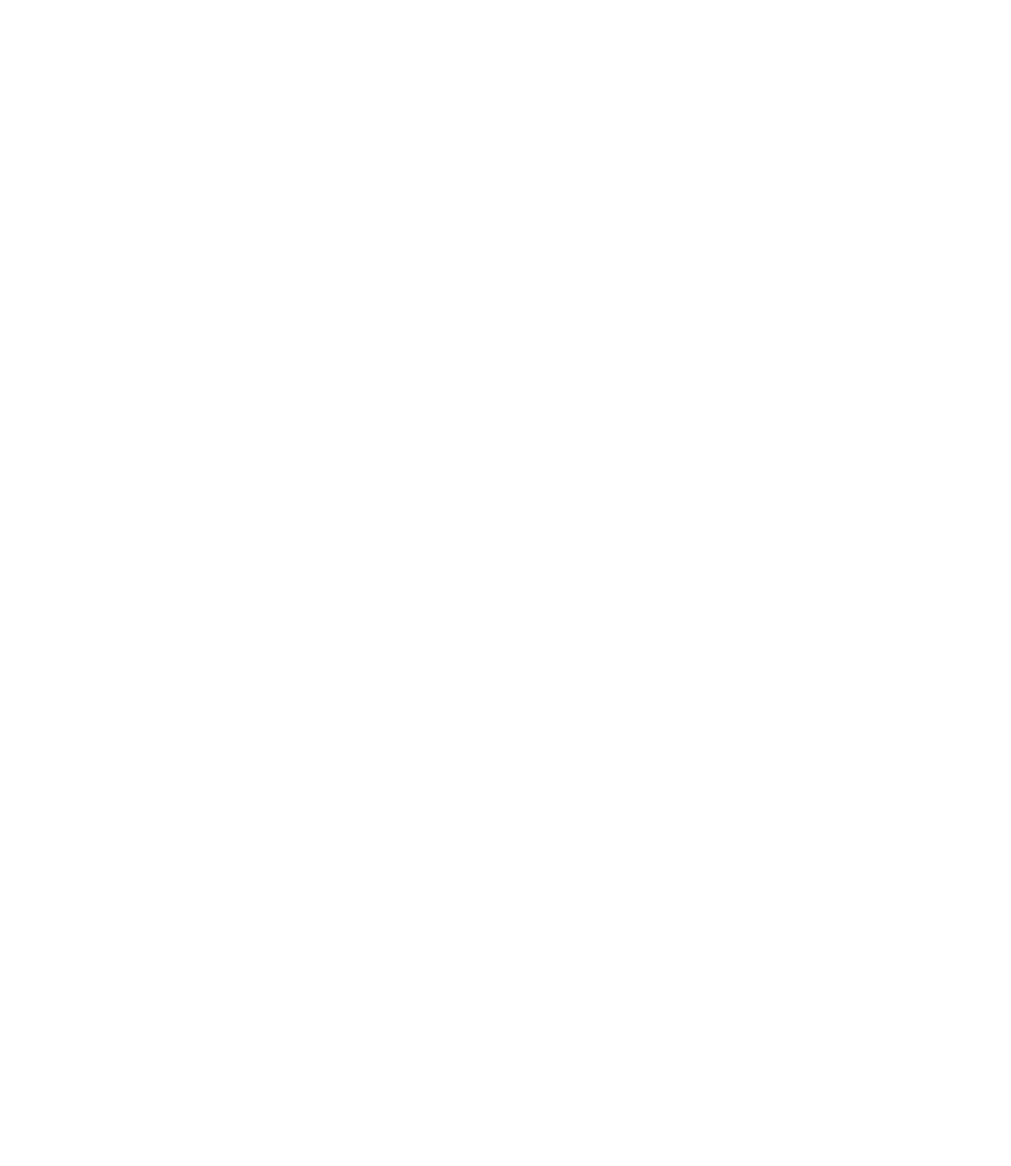
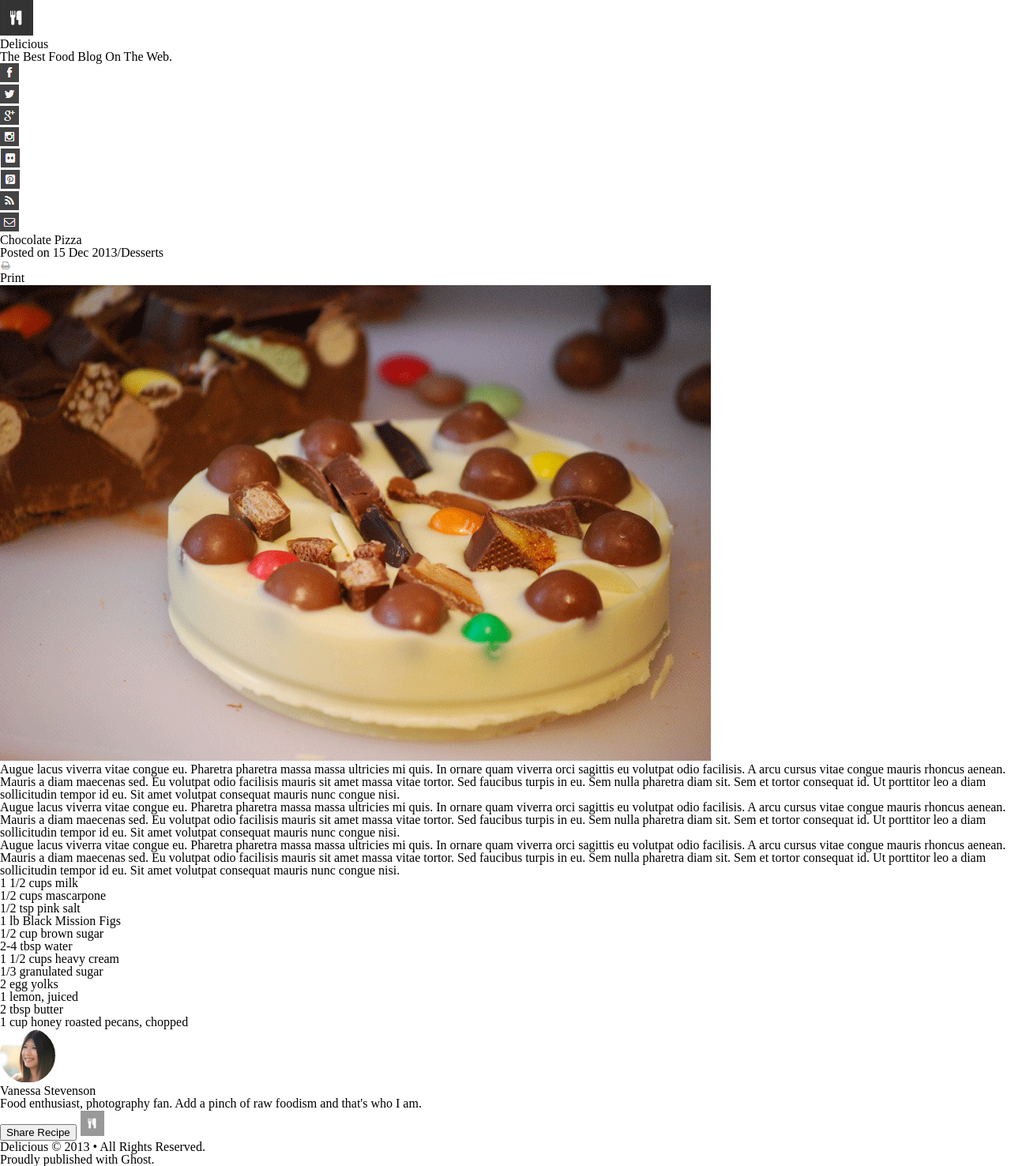
Before and after one commit to JSilvas/chocolate-pizza, a plain HTML site: page index.html in a window 1280 px wide. Shown: the whole page at 79% size. Before the commit the page ends 800 px from the top, so only its background shows below. Drawn offline with Linux system fonts and the light colour scheme.

Commit message:
Added HTML scaffold and content

```diff
--- a/index.html
+++ b/index.html
@@ -2,13 +2,74 @@
 <html lang="en">
   <head>
     <meta charset="UTF-8">
-  <meta http-equiv="X-UA-Compatible" content="ie=edge">
+    <meta http-equiv="X-UA-Compatible" content="ie=edge" />
     <meta name="viewport" content="width=device-width, initial-scale=1" />
-  <link rel="stylesheet" type="text/css" href="css/reset.css"/>
-	<link rel="stylesheet" type="text/css" href="css/style.css"/>
+    <link rel="stylesheet" type="text/css" href="css/reset.css" />
+    <link rel="stylesheet" type="text/css" href="css/style.css" />
     <title>Chocolate Pizza</title>
   </head>
   <body>
+    <header>
+      <nav>
+        <img src="img/logo.png" />
+        <h1>Delicious</h1>
+        <h3>The Best Food Blog On The Web.</h3>
+        <ul>
+          <li><img src="img/fb-icon.png" /></li>
+          <li><img src="img/twit-icon.png" /></li>
+          <li><img src="img/gp-icon.png" /></li>
+          <li><img src="img/insta-icon.png" /></li>
+          <li><img src="img/flic-icon.png" /></li>
+          <li><img src="img/pint-icon.png" /></li>
+        </ul>
+        <ul>
+          <li><img src="img/rss-icon.png" /></li>
+          <li><img src="img/mail-icon.png" /></li>
+        </ul>
+      </nav>
+    </header>
+    <main>
+      <h1>Chocolate Pizza</h1>
+      <h3>Posted on 15 Dec 2013/Desserts</h3>
+      <div>
+        <img src="img/print-icon.png" />
+        <h3>Print</h3>
+      </div>
+      <article>
+        <img src="img/choco-pizza.png" />
+        <p>Augue lacus viverra vitae congue eu. Pharetra pharetra massa massa ultricies mi quis. In ornare quam viverra orci sagittis eu volutpat odio facilisis. A arcu cursus vitae congue mauris rhoncus aenean. Mauris a diam maecenas sed. Eu volutpat odio facilisis mauris sit amet massa vitae tortor. Sed faucibus turpis in eu. Sem nulla pharetra diam sit. Sem et tortor consequat id. Ut porttitor leo a diam sollicitudin tempor id eu. Sit amet volutpat consequat mauris nunc congue nisi.</p>
+        <p>Augue lacus viverra vitae congue eu. Pharetra pharetra massa massa ultricies mi quis. In ornare quam viverra orci sagittis eu volutpat odio facilisis. A arcu cursus vitae congue mauris rhoncus aenean. Mauris a diam maecenas sed. Eu volutpat odio facilisis mauris sit amet massa vitae tortor. Sed faucibus turpis in eu. Sem nulla pharetra diam sit. Sem et tortor consequat id. Ut porttitor leo a diam sollicitudin tempor id eu. Sit amet volutpat consequat mauris nunc congue nisi.</p>
+        <p>Augue lacus viverra vitae congue eu. Pharetra pharetra massa massa ultricies mi quis. In ornare quam viverra orci sagittis eu volutpat odio facilisis. A arcu cursus vitae congue mauris rhoncus aenean. Mauris a diam maecenas sed. Eu volutpat odio facilisis mauris sit amet massa vitae tortor. Sed faucibus turpis in eu. Sem nulla pharetra diam sit. Sem et tortor consequat id. Ut porttitor leo a diam sollicitudin tempor id eu. Sit amet volutpat consequat mauris nunc congue nisi.</p>
+      </article>
+      <article>
+        <ul>
+          <li>1 1/2 cups milk</li>
+          <li>1/2 cups mascarpone</li>
+          <li>1/2 tsp pink salt</li>
+          <li>1 lb Black Mission Figs</li>
+          <li>1/2 cup brown sugar</li>
+          <li>2-4 tbsp water</li>
+        <ul>
+        <ul>
+          <li>1 1/2 cups heavy cream</li>
+          <li>1/3 granulated sugar</li>
+          <li>2 egg yolks</li>
+          <li>1 lemon, juiced</li>
+          <li>2 tbsp butter</li>
+          <li>1 cup honey roasted pecans, chopped</li>
+        <ul>
+      </article>
 
+    </main>
+    <footer>
+      <img src="img/van-pic.png" />
+      <h2>Vanessa Stevenson</h2>
+      <div>Food enthusiast, photography fan. Add a pinch of raw foodism and that's who I am.</div>
+      <button>Share Recipe</button>
+      <img src="img/small-logo.png" />
+      <h3>Delicious © 2013 • All Rights Reserved.</h3>
+      <h3>Proudly published with Ghost.</h3>
+
+    </footer>
   </body>
 </html>
```
Lines whose indentation alone changed are shown as unchanged.
